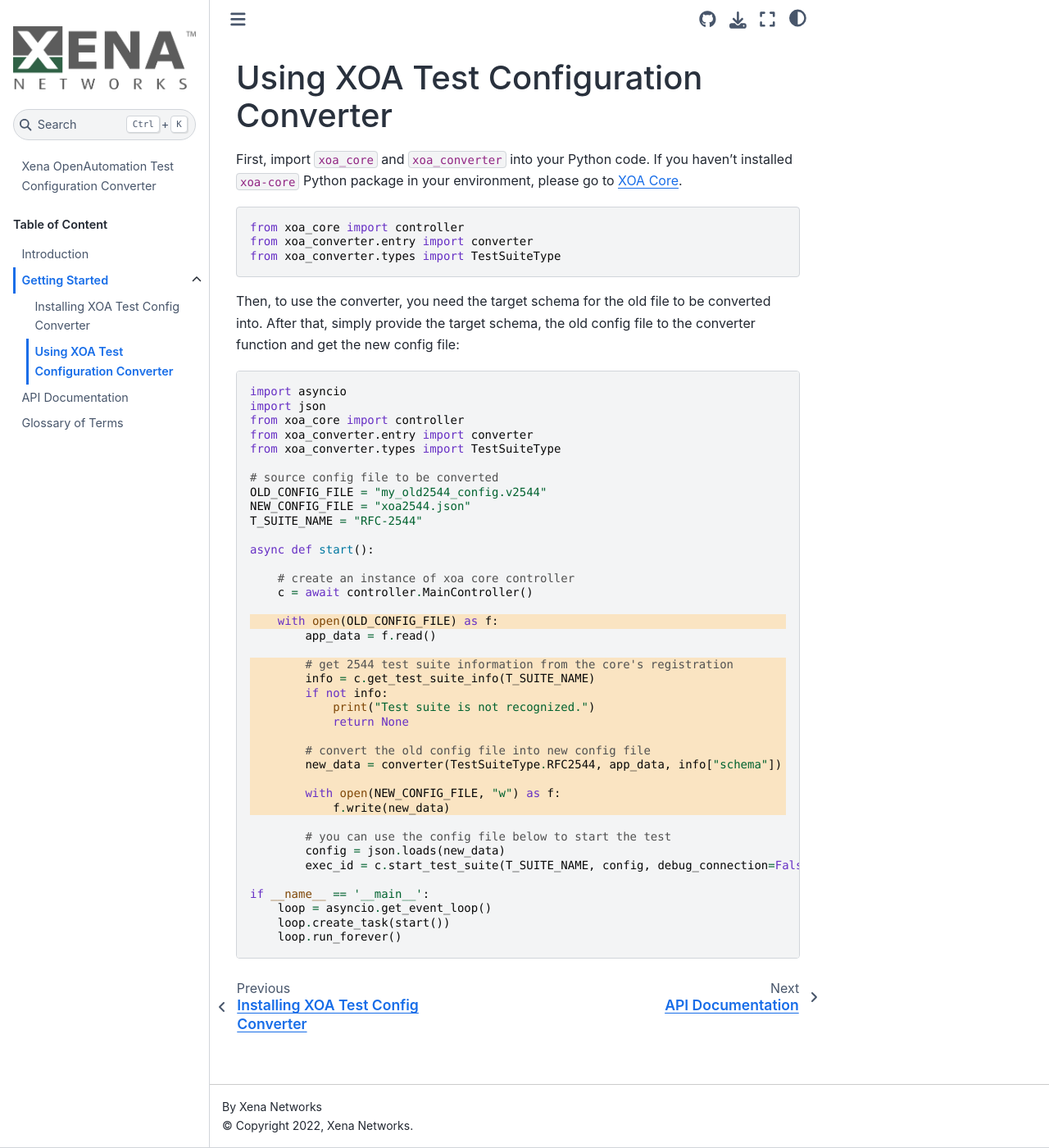
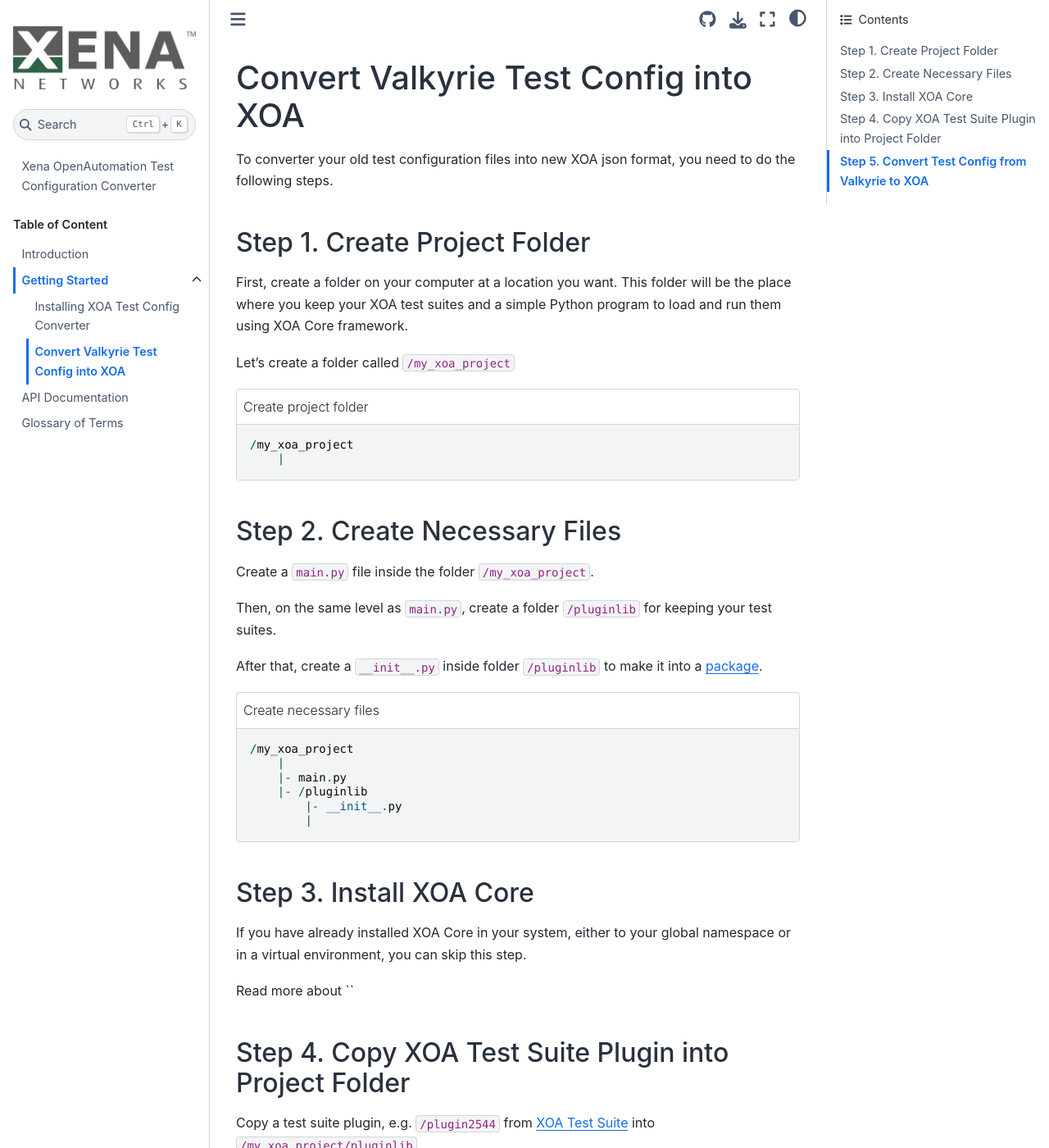
Before and after one commit to xenanetworks/open-automation-config-converter, a Sphinx documentation site: the page built from docs/source/getting_started/using_xoa_converter.rst, in a window 1280 px wide and 1400 px high. Shown: the whole window at 82% size. Built offline with Sphinx 7.4.7 and the Sphinx Book theme 1.1.4, drawn with Linux system fonts in a browser that asks for light colours; some of the changed text lies outside the part shown.

```diff
--- a/docs/source/code_example/using_converter.py
+++ b/docs/source/code_example/using_converter.py
@@ -8,30 +8,38 @@
 OLD_CONFIG_FILE = "my_old2544_config.v2544"
 NEW_CONFIG_FILE = "xoa2544.json"
 T_SUITE_NAME = "RFC-2544"
+PLUGINS_PATH =  "pluginlib"
 
 async def start():
 
     # create an instance of xoa core controller
     c = await controller.MainController()
 
+    # open and read valkyrie test config my_old2544_config.v2544
     with open(OLD_CONFIG_FILE) as f:
         app_data = f.read()
 
-        # get 2544 test suite information from the core's registration
+        # register rfc2544 plugin to core
+        c.register_lib(str(PLUGINS_PATH))
+
+        # get rfc2544 test suite information from the core's registration
         info = c.get_test_suite_info(T_SUITE_NAME)
         if not info:
             print("Test suite is not recognized.")
             return None
 
-        # convert the old config file into new config file
+        # convert the old config into new config
         new_data = converter(TestSuiteType.RFC2544, app_data, info["schema"])
 
+        # save the new config file xoa2544.json
         with open(NEW_CONFIG_FILE, "w") as f:
             f.write(new_data)
 
         # you can use the config file below to start the test
-        config = json.loads(new_data)
-        exec_id = c.start_test_suite(T_SUITE_NAME, config, debug_connection=False)
+        new_config = json.loads(new_data)
+
+        # Test suite name: "RFC-2544" is received from call of c.get_available_test_suites()
+        # test_id = c.start_test_suite(T_SUITE_NAME, new_config)
 
 if __name__ == '__main__':
     loop = asyncio.get_event_loop()
--- a/docs/source/getting_started/using_xoa_converter.rst
+++ b/docs/source/getting_started/using_xoa_converter.rst
@@ -1,5 +1,72 @@
-Using XOA Test Configuration Converter
+Convert Valkyrie Test Config into XOA
 ===================================================
+
+To converter your old test configuration files into new XOA json format, you need to do the following steps.
+
+
+Step 1. Create Project Folder
+------------------------------
+
+First, create a folder on your computer at a location you want. This folder will be the place where you keep your XOA test suites and a simple Python program to load and run them using XOA Core framework.
+
+Let's create a folder called ``/my_xoa_project``
+
+.. code-block::
+    :caption: Create project folder
+
+    /my_xoa_project
+        |
+
+
+Step 2. Create Necessary Files
+--------------------------------
+
+Create a ``main.py`` file inside the folder ``/my_xoa_project``.
+
+Then, on the same level as ``main.py``, create a folder ``/pluginlib`` for keeping your test suites.
+
+After that, create a ``__init__.py`` inside folder ``/pluginlib`` to make it into a `package <https://docs.python.org/3/tutorial/modules.html#packages>`_.
+
+.. code-block::
+    :caption: Create necessary files
+
+    /my_xoa_project
+        |
+        |- main.py
+        |- /pluginlib
+            |- __init__.py
+            |
+
+
+Step 3. Install XOA Core
+-------------------------
+
+If you have already installed XOA Core in your system, either to your global namespace or in a virtual environment, you can skip this step.
+
+Read more about ``
+
+
+Step 4. Copy XOA Test Suite Plugin into Project Folder
+-------------------------------------------------------
+
+Copy a test suite plugin, e.g. ``/plugin2544`` from `XOA Test Suite <https://github.com/XenaNetworks/open-automation-test-suites>`_ into ``/my_xoa_project/pluginlib``.
+
+Copy your test configuration ``json`` file, e.g. ``my2544_data.json`` into ``/my_xoa_project`` for easy access.
+
+.. code-block::
+    :caption: Copy test suite plugin into project
+
+    /my_xoa_project
+        |
+        |- main.py
+        |- my2544_data.json
+        |- /pluginlib
+            |- __init__.py
+            |- /plugin2544
+
+
+Step 5. Convert Test Config from Valkyrie to XOA
+-------------------------------------------------
 
 First, import ``xoa_core`` and ``xoa_converter`` into your Python code. If you haven't installed ``xoa-core`` Python package in your environment, please go to `XOA Core <https://github.com/xenanetworks/open-automation-core>`_.
 
```
Also changed, not shown: other parts of docs/source/getting_started/using_xoa_converter.rst (+1 -1 lines).
